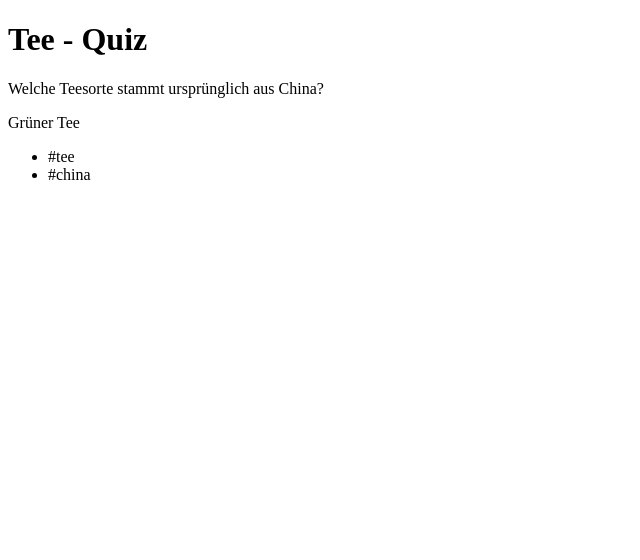
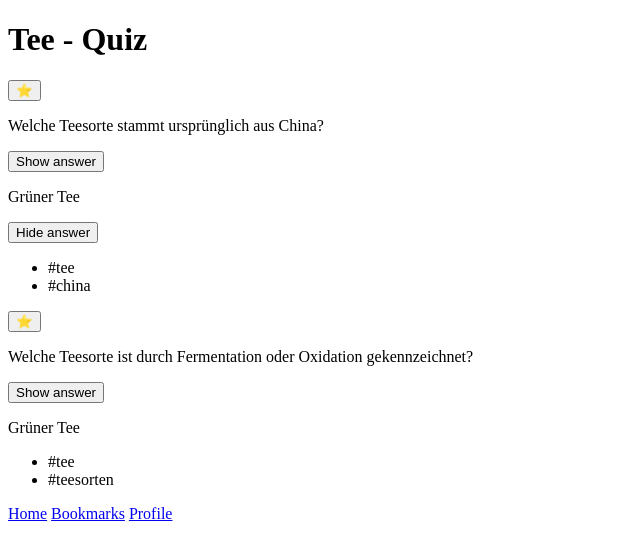
Before and after one commit to mariiaovs/quiz-app, a plain HTML site: page index.html in a window 1280 px wide. Shown: the whole page, without its empty margins (0-640 px from the left). Drawn offline with Linux system fonts and the light colour scheme.

Commit message:
add cards and footer (#4)

```diff
--- a/index.html
+++ b/index.html
@@ -8,13 +8,35 @@
   </head>
   <body>
     <h1>Tee - Quiz</h1>
-    <section>
+    <section class="card">
+      <button>⭐</button>
       <p class="question">Welche Teesorte stammt ursprünglich aus China?</p>
+      <button>Show answer</button>
       <p class="answer">Grüner Tee</p>
+      <button>Hide answer</button>
       <ul class="tags">
         <li>#tee</li>
         <li>#china</li>
       </ul>
     </section>
+    <section class="card">
+      <button>⭐</button>
+      <p class="question">
+        Welche Teesorte ist durch Fermentation oder Oxidation gekennzeichnet?
+      </p>
+      <button>Show answer</button>
+      <p class="answer">Grüner Tee</p>
+      <ul class="tags">
+        <li>#tee</li>
+        <li>#teesorten</li>
+      </ul>
+    </section>
+    <footer>
+      <nav>
+        <a href="#">Home</a>
+        <a href="/bookmarks.html">Bookmarks</a>
+        <a href="/profile.html">Profile</a>
+      </nav>
+    </footer>
   </body>
 </html>
```
